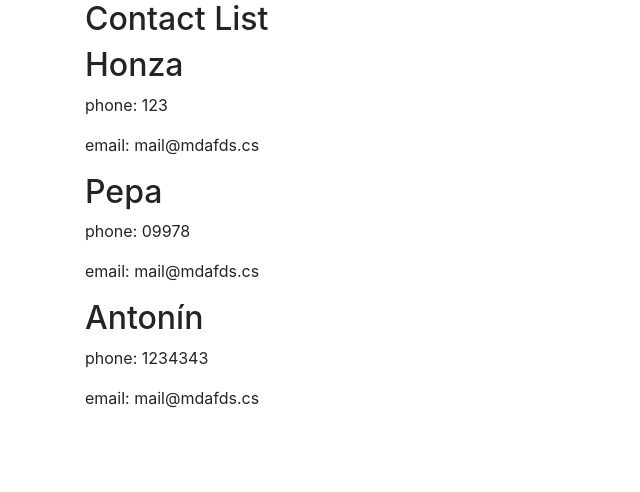
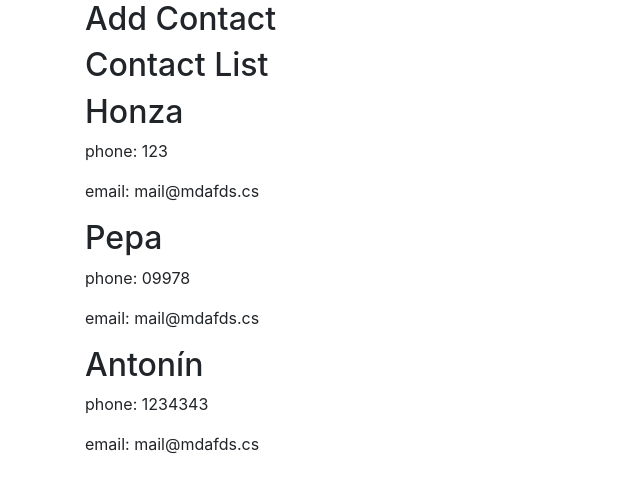
Before and after one commit to janmarek/react-training-contact-list, a React (Create React App) app: page /add in a window 1280 px wide. Shown: the top 492 px of the page, without its empty margins (0-640 px from the left). Built offline with nearby package versions, Linux system fonts and the light colour scheme.

Commit message:
react router

```diff
--- /dev/null
+++ b/src/AddPage.js
@@ -0,0 +1,3 @@
+export function AddPage() {
+    return <h2>Add Contact</h2>;
+}
--- a/src/App.js
+++ b/src/App.js
@@ -2,11 +2,20 @@ import React from "react";
 import "./App.css";
 import {Container} from "react-bootstrap";
 import {ContactListPage} from "./ContactListPage";
+import {AddPage} from "./AddPage";
+import {BrowserRouter, Route} from "react-router-dom";
 
 function App() {
     return (
         <Container>
-            <ContactListPage />
+            <BrowserRouter>
+                <Route path="/add">
+                    <AddPage />
+                </Route>
+                <Route path="/">
+                    <ContactListPage />
+                </Route>
+            </BrowserRouter>
         </Container>
     );
 }
```
